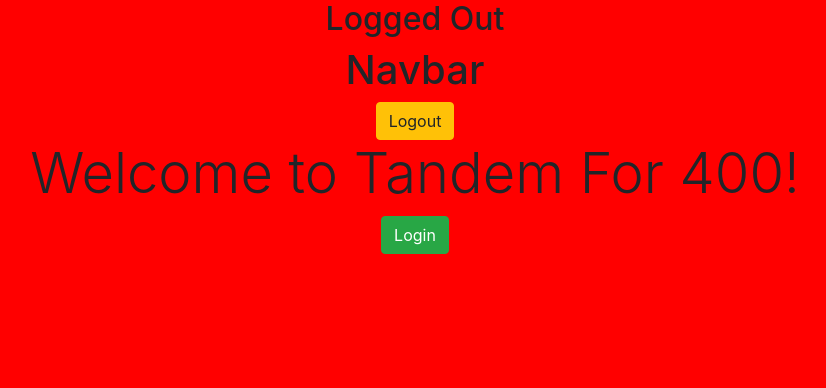
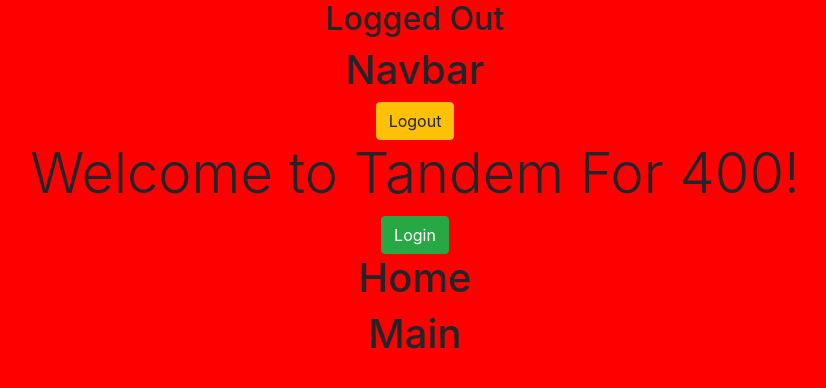
Before and after one commit to davideverett89/tandem-for-400, a React (Create React App) app: page / in a window 1280 px wide. Shown: the top 388 px of the page, without its empty margins (225-1051 px from the left). Built offline with nearby package versions, Linux system fonts and the light colour scheme; no server answers.

Commit message:
Main components in place.

```diff
--- a/src/App/App.js
+++ b/src/App/App.js
@@ -4,6 +4,8 @@ import 'firebase/auth';
 import fbConnection from '../helpers/data/connection';
 
 import Auth from '../components/pages/Auth/Auth';
+import Home from '../components/pages/Home/Home';
+import Main from '../components/pages/Main/Main';
 
 import MyNavBar from '../components/shared/MyNavBar/MyNavBar';
 
@@ -31,6 +33,8 @@ const App = () => {
         <h2>{authed ? 'Logged In' : 'Logged Out'}</h2>
         <MyNavBar />
         <Auth />
+        <Home />
+        <Main />
       </div>
   );
 };
--- /dev/null
+++ b/src/components/pages/Home/Home.js
@@ -0,0 +1,11 @@
+import React from 'react';
+
+import './Home.scss';
+
+const Home = () => (
+    <div className="Home">
+        <h1>Home</h1>
+    </div>
+);
+
+export default Home;
--- /dev/null
+++ b/src/components/pages/Home/Home.scss
@@ -0,0 +1,3 @@
+.Home {
+    display: block;
+}
--- /dev/null
+++ b/src/components/pages/Main/Main.js
@@ -0,0 +1,11 @@
+import React from 'react';
+
+import './Main.scss';
+
+const Main = () => (
+    <div className="Main">
+        <h1>Main</h1>
+    </div>
+);
+
+export default Main;
--- /dev/null
+++ b/src/components/pages/Main/Main.scss
@@ -0,0 +1,3 @@
+.Main {
+    display: block;
+}
```
